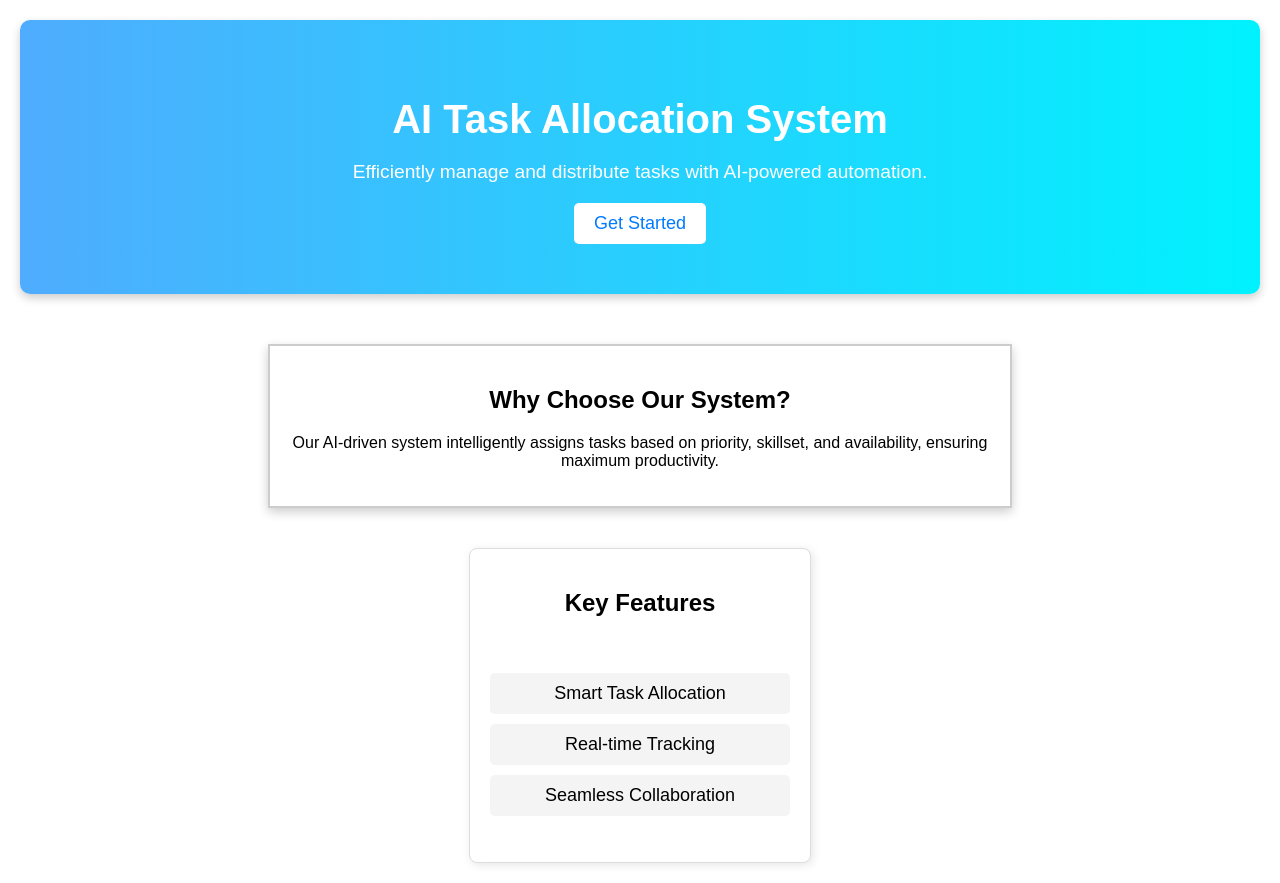
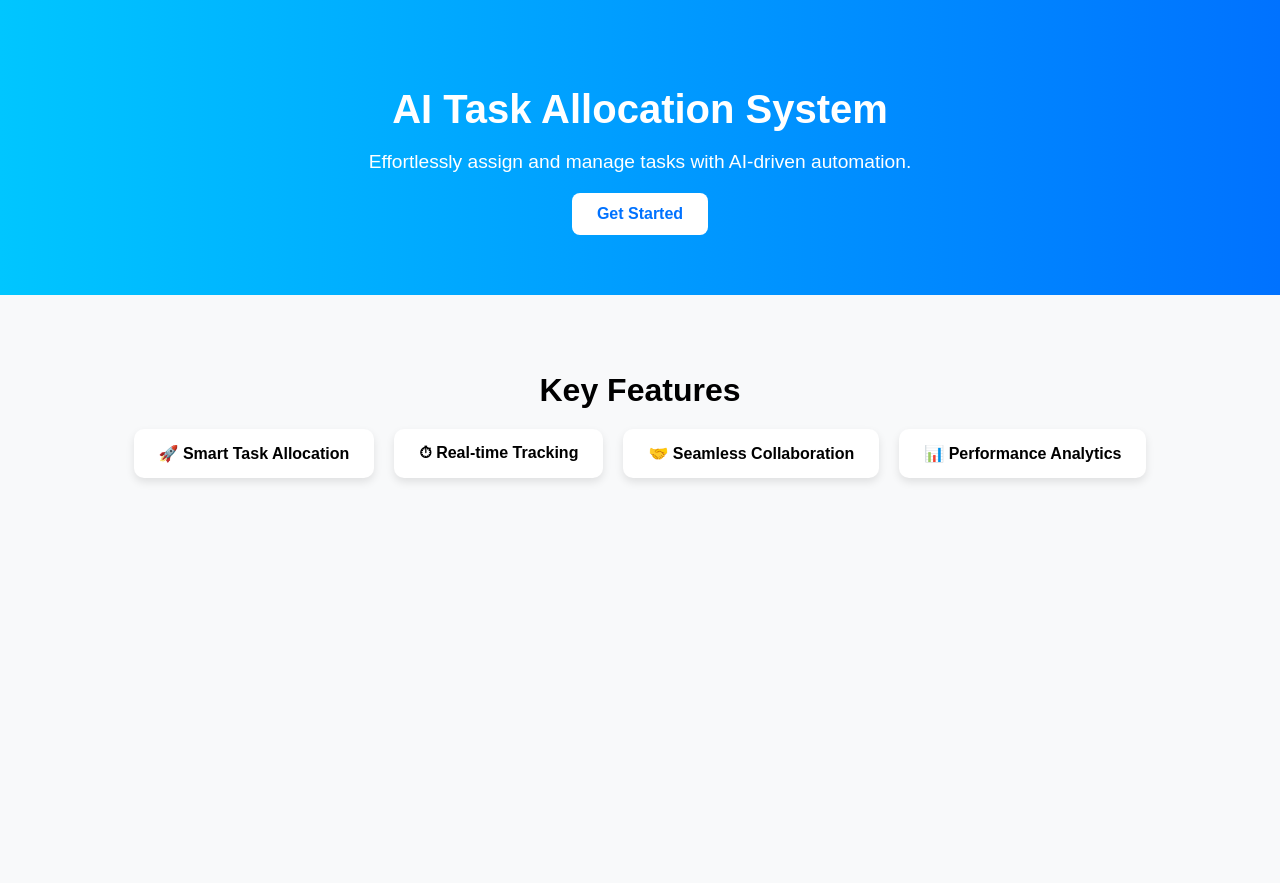
Before and after one commit to OMNEJAKAR/Hackwell, a React (Create React App) app: page / in a window 1280 px wide. After the commit the page ends 800 px from the top, so only its background shows below. Built offline with nearby package versions, Linux system fonts and the light colour scheme.

Commit message:
next commit

```diff
--- a/src/App.css
+++ b/src/App.css
@@ -1,51 +1,78 @@
-.home-container {
-  font-family: Arial, sans-serif;
-  text-align: center;
-  padding: 20px;
+/* Global Styles */
+body {
+  font-family: "Arial", sans-serif;
+  margin: 0;
+  padding: 0;
+  background-color: #f8f9fa;
 }
 
+/* Hero Section */
 .hero {
-  background: linear-gradient(to right, #4facfe, #00f2fe);
+  text-align: center;
+  padding: 60px 20px;
+  background: linear-gradient(to right, #00c6ff, #0072ff);
   color: white;
-  padding: 50px;
-  border-radius: 10px;
-  box-shadow: 0px 4px 10px rgba(0, 0, 0, 0.2);
 }
-.home-container .about {
-  border: 2px solid rgba(0, 0, 0, 0.2);
-  width: 700px;
-  margin: auto;
-  margin-top : 50px;
-  box-shadow: 0px 4px 10px rgba(0, 0, 0, 0.2);
-}
+
 .hero h1 {
-  font-size: 2.5em;
+  font-size: 2.5rem;
   margin-bottom: 10px;
 }
-.home-container .features
-{
-  margin-top: 40px;
-}
+
 .hero p {
-  font-size: 1.2em;
+  font-size: 1.2rem;
   margin-bottom: 20px;
 }
 
-.cta-button {
+.btn-primary {
   background: white;
-  color: #007bff;
-  font-size: 18px;
-  padding: 10px 20px;
+  color: #0072ff;
+  padding: 12px 25px;
+  font-size: 1rem;
+  font-weight: bold;
   border: none;
-  border-radius: 5px;
+  border-radius: 8px;
   cursor: pointer;
-  transition: 0.3s;
+  transition: all 0.3s;
 }
 
-.cta-button:hover,.home-container .features li:hover {
-  background: #007bff;
+.btn-primary:hover {
+  background: #0072ff;
   color: white;
 }
+
+/* Features Section */
+.features {
+  text-align: center;
+  padding: 40px 20px;
+}
+
+.features h2 {
+  font-size: 2rem;
+  margin-bottom: 20px;
+}
+
+.feature-list {
+  display: flex;
+  justify-content: center;
+  gap: 20px;
+  flex-wrap: wrap;
+}
+
+.feature-card {
+  background: white;
+  padding: 15px 25px;
+  font-size: 1rem;
+  font-weight: bold;
+  border-radius: 10px;
+  box-shadow: 0 4px 8px rgba(0, 0, 0, 0.1);
+  transition: transform 0.2s;
+}
+
+.feature-card:hover {
+  transform: translateY(-5px);
+}
+
 
 .about, .features {
   margin-top: 30px;
@@ -117,7 +144,7 @@
   justify-content: center;
 }
 
-.add-task input, .add-task textarea {
+.add-task input, .add-task textarea,select{
   width: auto;
   padding: 8px;
   font-size: 16px;
--- a/src/components/frontend/SupervisorTasks.js
+++ b/src/components/frontend/SupervisorTasks.js
@@ -26,17 +26,39 @@ const SupervisorTasks = () => {
       .catch((err) => console.error("Error adding task:", err));
   };
 
-  const allocateTask = (taskId) => {
-    fetch(`http://localhost:5000/tasks/allocate/${taskId}`, {
-      method: "PUT",
-      headers: { "Content-Type": "application/json" },
-    })
-      .then((res) => res.json())
-      .then((updatedTask) => {
-        setTasks(tasks.map(task => task._id === updatedTask.task._id ? updatedTask.task : task));
-      })
-      .catch((err) => console.error("Error allocating task:", err));
+  const allocateTask = async (taskId) => {
+    try {
+      const response = await fetch(`http://localhost:5000/tasks/allocate/${taskId}`, {
+        method: "PUT",
+        headers: { "Content-Type": "application/json" },
+      });
+
+      if (!response.ok) {
+        throw new Error("Failed to allocate task");
+      }
+
+      const updatedTask = await response.json();
+
+      if (!updatedTask.task.allocatedUser) {
+        alert("❌ No workers available to allocate this task!");
+        return;
+      }
+
+      setTasks(prevTasks =>
+        prevTasks.map(task =>
+          task._id === updatedTask.task._id ? updatedTask.task : task
+        )
+      );
+
+      alert(`✅ Task successfully allocated to ${updatedTask.task.allocatedUser.name}`);
+    } catch (error) {
+      console.error("Error allocating task:", error);
+      alert("❌ No workers available to allocate this task!");
+    }
   };
+
+
+
 
   return (
     <div className="container">
--- a/src/components/frontend/TaskList.js
+++ b/src/components/frontend/TaskList.js
@@ -1,29 +1,72 @@
 import React from "react";
-import './global.css';
+import "./global.css";
 
 const TaskList = ({ tasks, setTasks, allocateTask }) => {
 
+  // ✅ Delete Task Function
   const deleteTask = async (taskId, userId) => {
+    if (!window.confirm("Are you sure you want to delete this task?")) return;
+
     try {
       const response = await fetch(`http://localhost:5000/tasks/${taskId}`, {
         method: "DELETE",
       });
 
-      if (!response.ok) {
-        throw new Error("Failed to delete task");
-      }
+      if (!response.ok) throw new Error("Failed to delete task");
 
       if (userId) {
-        // Decrement worker's assignedTaskCount
         await fetch(`http://localhost:5000/users/decrement/${userId}`, {
           method: "PUT",
         });
       }
 
-      // Remove deleted task from UI
-      setTasks(tasks.filter((task) => task._id !== taskId));
+      // ✅ Functional state update to avoid stale data issues
+      setTasks(prevTasks => prevTasks.filter(task => task._id !== taskId));
+
+      alert("Task successfully deleted!");
     } catch (error) {
       console.error("Error deleting task:", error);
+      alert("Failed to delete task.");
+    }
+  };
+
+  // ✅ Complete Task Function
+  const completeTask = async (taskId, currentStatus) => {
+    if (currentStatus === "Completed") {
+      alert("Task is already completed!");
+      return;
+    }
+
+    if (!window.confirm("Are you sure you want to mark this task as completed?")) {
+      return;
+    }
+
+    try {
+      const response = await fetch(`http://localhost:5000/tasks/${taskId}/complete`, {
+        method: "PUT",
+        headers: { "Content-Type": "application/json" }
+      });
+
+      if (!response.ok) {
+        const errorData = await response.json();
+        throw new Error(errorData.error || "Failed to mark task as completed");
+      }
+
+      // ✅ Get updated task from API response
+      const updatedData = await response.json();
+      const updatedTask = updatedData.task;
+
+      // ✅ Functional state update to ensure correct UI rendering
+      setTasks(prevTasks =>
+        prevTasks.map(task =>
+          task._id === taskId ? { ...task, status: updatedTask.status } : task
+        )
+      );
+
+      alert("Task successfully marked as completed!");
+    } catch (error) {
+      console.error("Error updating task status:", error);
+      alert(error.message);
     }
   };
 
@@ -43,8 +86,9 @@ const TaskList = ({ tasks, setTasks, allocateTask }) => {
                 <th>Shift</th>
                 <th>Priority</th>
                 <th>Assignee</th>
+                <th>Status</th>
                 <th>Actions</th>
-                <th>Delete</th> {/* ✅ Added Delete Column */}
+                <th>Delete</th>
               </tr>
             </thead>
             <tbody>
@@ -66,6 +110,15 @@ const TaskList = ({ tasks, setTasks, allocateTask }) => {
                     ) : (
                       <span className="pending-status">❌ Not Assigned</span>
                     )}
+                  </td>
+                  <td>
+                    {/* ✅ Status Button (Ongoing → Completed) */}
+                    <button
+                      className={`status-badge ${task.status === "Completed" ? "completed" : "ongoing"}`}
+                      onClick={() => completeTask(task._id, task.status)}
+                    >
+                      {task.status}
+                    </button>
                   </td>
                   <td>
                     {task.allocatedUser ? (
--- a/src/components/frontend/global.css
+++ b/src/components/frontend/global.css
@@ -78,3 +78,31 @@
   .priority-badge.Low {
     background-color: green;
   }
+  .status-badge {
+    padding: 5px 10px;
+    border-radius: 5px;
+    font-weight: bold;
+    cursor: pointer;
+    display: inline-block;
+    text-align: center;
+    border: none;
+  }
+
+  .ongoing {
+    background-color: orange;
+    color: white;
+  }
+
+  .completed {
+    background-color: green;
+    color: white;
+  }
+
+  .action-btn {
+    cursor: pointer;
+    padding: 5px 10px;
+    border-radius: 5px;
+    font-weight: bold;
+    text-align: center;
+    border: none;
+  }
--- a/src/components/frontend/home.js
+++ b/src/components/frontend/home.js
@@ -1,27 +1,25 @@
 import React from "react";
-import { Link } from "react-router-dom";
+import {Link} from "react-router-dom";
 
 const Home = () => {
   return (
-    <div className="home-container">
+    <div className="landing-container">
+      {/* Hero Section */}
       <header className="hero">
         <h1>AI Task Allocation System</h1>
-        <p>Efficiently manage and distribute tasks with AI-powered automation.</p>
-        <Link to="/login" ><button className="cta-button">Get Started</button></Link>
+        <p>Effortlessly assign and manage tasks with AI-driven automation.</p>
+        <Link to="/login"> <button className="btn-primary">Get Started</button></Link>
       </header>
 
-      <section className="about">
-        <h2>Why Choose Our System?</h2>
-        <p>Our AI-driven system intelligently assigns tasks based on priority, skillset, and availability, ensuring maximum productivity.</p>
-      </section>
-
-      <section className="features add-task">
+      {/* Features Section */}
+      <section className="features">
         <h2>Key Features</h2>
-        <ul>
-          <li>Smart Task Allocation</li>
-          <li>Real-time Tracking</li>
-          <li>Seamless Collaboration</li>
-        </ul>
+        <div className="feature-list">
+          <div className="feature-card">🚀 Smart Task Allocation</div>
+          <div className="feature-card">⏱ Real-time Tracking</div>
+          <div className="feature-card">🤝 Seamless Collaboration</div>
+          <div className="feature-card">📊 Performance Analytics</div>
+        </div>
       </section>
     </div>
   );
```
